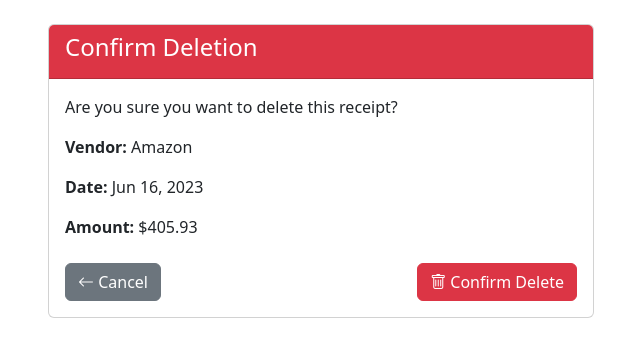
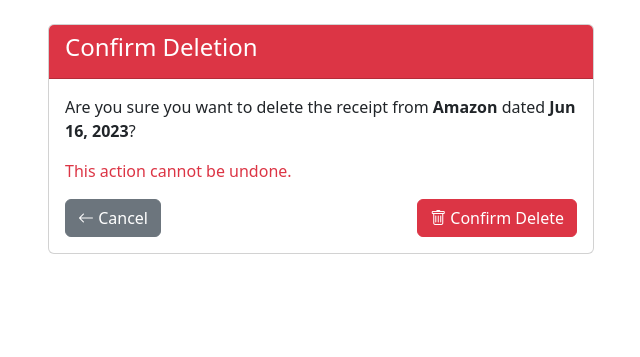
Before and after one commit to Harsha-032/OCR_PROJECT, a Django app: page /receipts/22/delete/ in a window 1280 px wide. Shown: the part 56-413 px from the top of the page, without its empty margins (319-959 px from the left). Run offline with Django 4.2, Linux system fonts and the light colour scheme; data comes from the database, SQL or seed files in the repository; both versions use the stored data as it was after the commit.

Commit message:
updated files

```diff
--- a/receipt_processor/receipts/models.py
+++ b/receipt_processor/receipts/models.py
@@ -1,7 +1,6 @@
 from django.db import models
 from django.core.validators import FileExtensionValidator
 from django.utils import timezone
-from django.contrib.postgres.fields import ArrayField
 from enum import Enum
 
 class Category(Enum):
@@ -27,7 +26,7 @@ class Receipt(models.Model):
     extracted_text = models.TextField(blank=True)
     created_at = models.DateTimeField(default=timezone.now)
     updated_at = models.DateTimeField(auto_now=True)
-    is_deleted = models.BooleanField(default=False)
+    is_deleted = models.BooleanField(default=False)  # Soft delete field
 
     class Meta:
         ordering = ['-transaction_date']
@@ -36,12 +35,14 @@ class Receipt(models.Model):
             models.Index(fields=['transaction_date']),
             models.Index(fields=['amount']),
             models.Index(fields=['category']),
+            models.Index(fields=['is_deleted']),
         ]
-
-    def delete(self, *args, **kwargs):
-        """Soft delete implementation"""
-        self.is_deleted = True
-        self.save()
 
     def __str__(self):
         return f"{self.vendor} - {self.transaction_date} - ${self.amount}"
+
+    def delete(self, *args, **kwargs):
+        """Override delete to handle file deletion"""
+        if self.file:
+            self.file.delete(save=False)
+        super().delete(*args, **kwargs)
--- a/receipt_processor/receipts/services.py
+++ b/receipt_processor/receipts/services.py
@@ -8,19 +8,15 @@ logger = logging.getLogger(__name__)
 class ReceiptService:
     @staticmethod
     def process_receipt_file(file) -> Receipt:
-        """Process uploaded receipt file and create Receipt object."""
         try:
-            # Extract text from file
             extracted_text = extract_text_from_file(file)
             if not extracted_text:
                 raise ValidationError("Could not extract text from the file.")
 
-            # Parse receipt data
             parsed_data = parse_receipt(extracted_text)
             if not parsed_data.get('amount') or not parsed_data.get('transaction_date'):
                 raise ValidationError("Could not extract required fields from the receipt.")
 
-            # Create and save receipt
             receipt = Receipt(
                 file=file,
                 vendor=parsed_data['vendor'],
@@ -38,7 +34,6 @@ class ReceiptService:
 
     @staticmethod
     def search_receipts(query=None, vendor=None, start_date=None, end_date=None, min_amount=None, max_amount=None, category=None):
-        """Search receipts with various filters."""
         receipts = Receipt.objects.filter(is_deleted=False)
 
         if query:
@@ -60,7 +55,6 @@ class ReceiptService:
 
     @staticmethod
     def get_receipt_stats(receipts):
-        """Calculate statistics for given receipts."""
         from django.db.models import Sum, Avg, Count
         from django.db.models.functions import TruncMonth
 
--- a/receipt_processor/receipts/templates/receipts/receipt_confirm_delete.html
+++ b/receipt_processor/receipts/templates/receipts/receipt_confirm_delete.html
@@ -8,15 +8,13 @@
                 <h4>Confirm Deletion</h4>
             </div>
             <div class="card-body">
-                <p>Are you sure you want to delete this receipt?</p>
-                <p><strong>Vendor:</strong> {{ object.vendor }}</p>
-                <p><strong>Date:</strong> {{ object.transaction_date|date:"M d, Y" }}</p>
-                <p><strong>Amount:</strong> ${{ object.amount|floatformat:2 }}</p>
+                <p>Are you sure you want to delete the receipt from <strong>{{ receipt.vendor }}</strong> dated <strong>{{ receipt.transaction_date|date:"M d, Y" }}</strong>?</p>
+                <p class="text-danger">This action cannot be undone.</p>
 
                 <form method="post">
                     {% csrf_token %}
-                    <div class="d-flex justify-content-between mt-4">
-                        <a href="{% url 'receipt_detail' object.pk %}" class="btn btn-secondary">
+                    <div class="d-flex justify-content-between">
+                        <a href="{% url 'receipt_detail' receipt.pk %}" class="btn btn-secondary">
                             <i class="bi bi-arrow-left"></i> Cancel
                         </a>
                         <button type="submit" class="btn btn-danger">
--- a/receipt_processor/receipts/views.py
+++ b/receipt_processor/receipts/views.py
@@ -1,15 +1,12 @@
 from django.shortcuts import render, redirect
 from django.views import View
-from django.views.generic import ListView, DetailView
+from django.views.generic import ListView, DetailView, DeleteView
 from django.contrib import messages
-from django.db.models import Q
-from datetime import datetime
-from .models import Receipt, Category
+from django.urls import reverse_lazy
+from .models import Receipt
 from .services import ReceiptService
 from .forms import ReceiptUploadForm, ReceiptSearchForm
 import logging
-from django.views.generic.edit import DeleteView
-from django.urls import reverse_lazy
 
 logger = logging.getLogger(__name__)
 
@@ -38,7 +35,7 @@ class ReceiptListView(ListView):
     paginate_by = 10
 
     def get_queryset(self):
-        queryset = super().get_queryset()
+        queryset = Receipt.objects.filter(is_deleted=False)
         form = ReceiptSearchForm(self.request.GET)
 
         if form.is_valid():
@@ -60,7 +57,6 @@ class ReceiptListView(ListView):
                 category=category
             )
 
-        # Sorting
         sort_by = self.request.GET.get('sort_by', '-transaction_date')
         if sort_by in ['vendor', 'transaction_date', 'amount', 'category']:
             queryset = queryset.order_by(sort_by)
@@ -71,11 +67,8 @@ class ReceiptListView(ListView):
         context = super().get_context_data(**kwargs)
         context['search_form'] = ReceiptSearchForm(self.request.GET)
         context['sort_by'] = self.request.GET.get('sort_by', '-transaction_date')
-
-        # Get stats for all receipts matching the current filters
         receipts = self.get_queryset()
         context['stats'] = ReceiptService.get_receipt_stats(receipts)
-
         return context
 
 class ReceiptDetailView(DetailView):
@@ -83,18 +76,22 @@ class ReceiptDetailView(DetailView):
     template_name = 'receipts/receipt_detail.html'
     context_object_name = 'receipt'
 
+class ReceiptDeleteView(DeleteView):
+    model = Receipt
+    context_object_name = 'receipt'
+    template_name = 'receipts/receipt_confirm_delete.html'
+
+    def get_success_url(self):
+        messages.success(self.request, 'Receipt deleted successfully!')
+        return reverse_lazy('dashboard')
+
+    def get_queryset(self):
+        return Receipt.objects.filter(is_deleted=False)
+
 class DashboardView(View):
     template_name = 'receipts/dashboard.html'
 
     def get(self, request):
-        receipts = Receipt.objects.all()
+        receipts = Receipt.objects.filter(is_deleted=False)
         stats = ReceiptService.get_receipt_stats(receipts)
         return render(request, self.template_name, {'stats': stats})
-
-class ReceiptDeleteView(DeleteView):
-    model = Receipt
-    success_url = reverse_lazy('receipt_list')
-
-    def delete(self, request, *args, **kwargs):
-        messages.success(request, 'Receipt deleted successfully!')
-        return super().delete(request, *args, **kwargs)
```
Also changed, not shown: receipt_processor/db.sqlite3, receipt_processor/media/receipts/image.png (added), receipt_processor/media/receipts/wall.png (deleted), receipt_processor/media/receipts/walmart.png (renamed from receipt_processor/media/receipts/wal.png).
